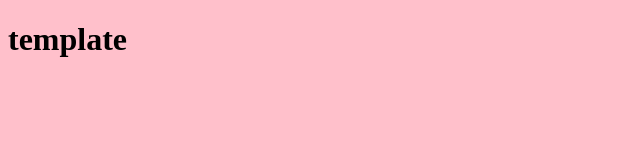
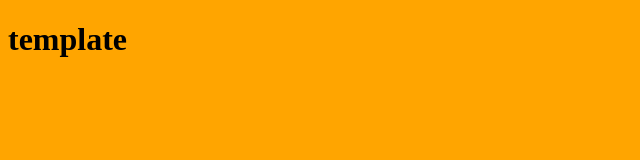
Before and after one commit to hyorohyoro/test_repo, a website built with webpack: page src/templates/index.html in a window 1280 px wide. Shown: the whole page, without its empty margins (0-640 px from the left). Built offline with nearby package versions, Linux system fonts and the light colour scheme.

```diff
--- a/src/stylesheets/main.css
+++ b/src/stylesheets/main.css
@@ -1,3 +1,3 @@
 body {
-  background-color: pink;
+  background-color: orange;
 }
```
Also changed, not shown: package.json (+4 -4 lines), dist/index.html (deleted), dist/javascripts/main.js (deleted), dist/stylesheets/main.css (deleted), 1 other file.
